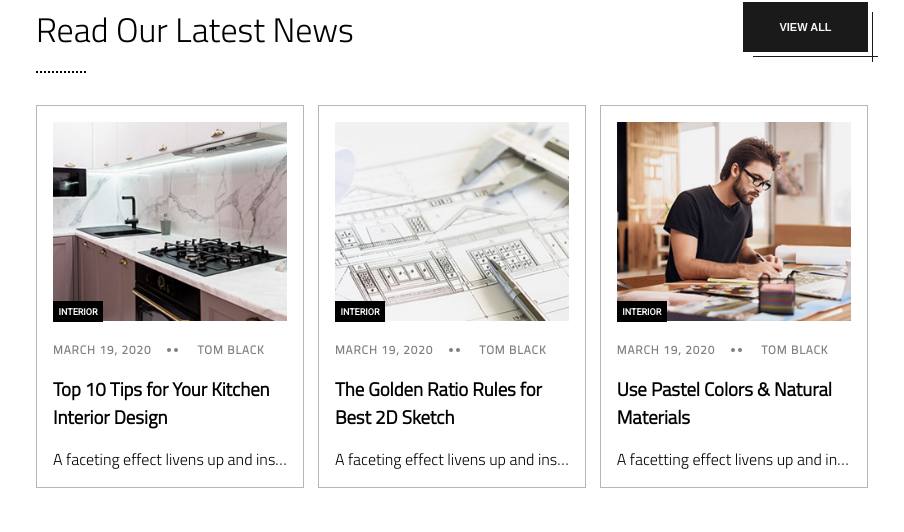
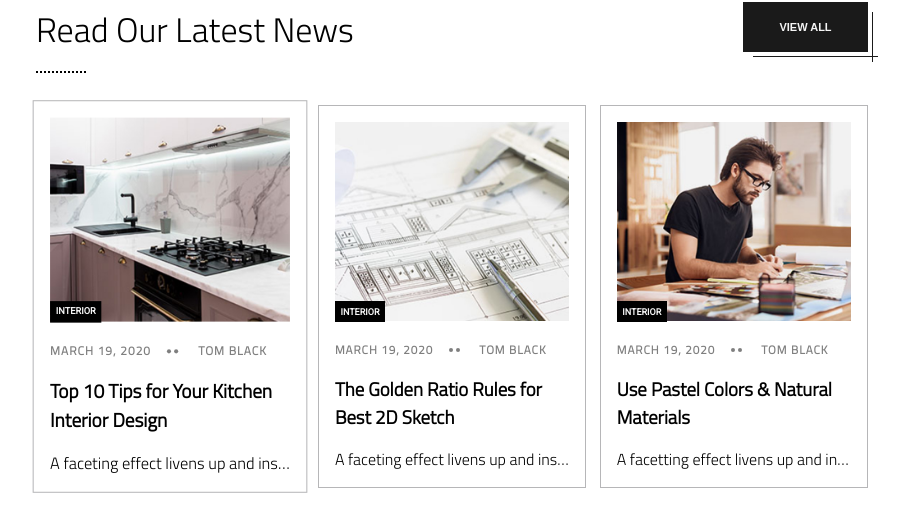
Before and after one commit to SharjeelSIqbal/headwire-assessment, a React (Create React App) app: page / in a window 1280 px wide. In both pictures the pointer is over the element 358 px from the left and 2774 px from the top of the page. Shown: the part 2478-3010 px from the top of the page, without its empty margins (188-1092 px from the left). Built offline with nearby package versions, Linux system fonts and the light colour scheme; a web font is replaced by a local one.

Commit message:
added some styling to the cards that when you hover over them they scale up a little and scale back down when the cursor is no longer hovering

```diff
--- a/src/css/blog.css
+++ b/src/css/blog.css
@@ -1,3 +1,14 @@
+.blog-card {
+  transform: scale(1);
+  transition: transform .5s ease-in;
+}
+
+.blog-card:hover {
+  transform: scale(1.025);
+  transition: transform .5s ease-out;
+}
+
+
 .blog-button {
   height: 3.15rem;
   width: 125px;
@@ -17,8 +28,6 @@
   border-bottom: 1px solid #1A1A1A;
   transition: left .25s linear;
 }
-
-
 
 .blog-button-line-vertical {
   position: absolute;
```
